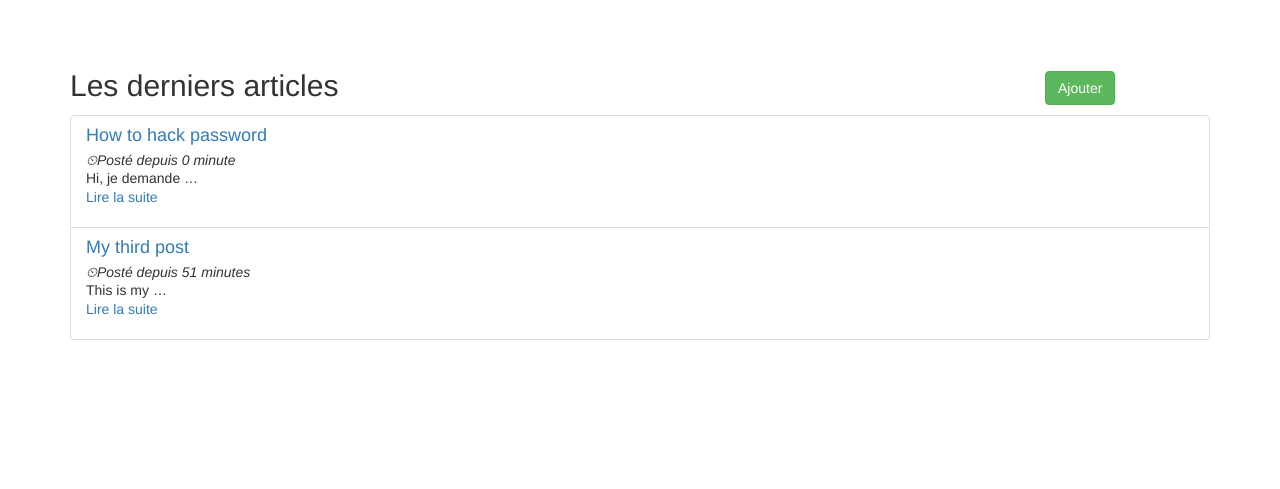
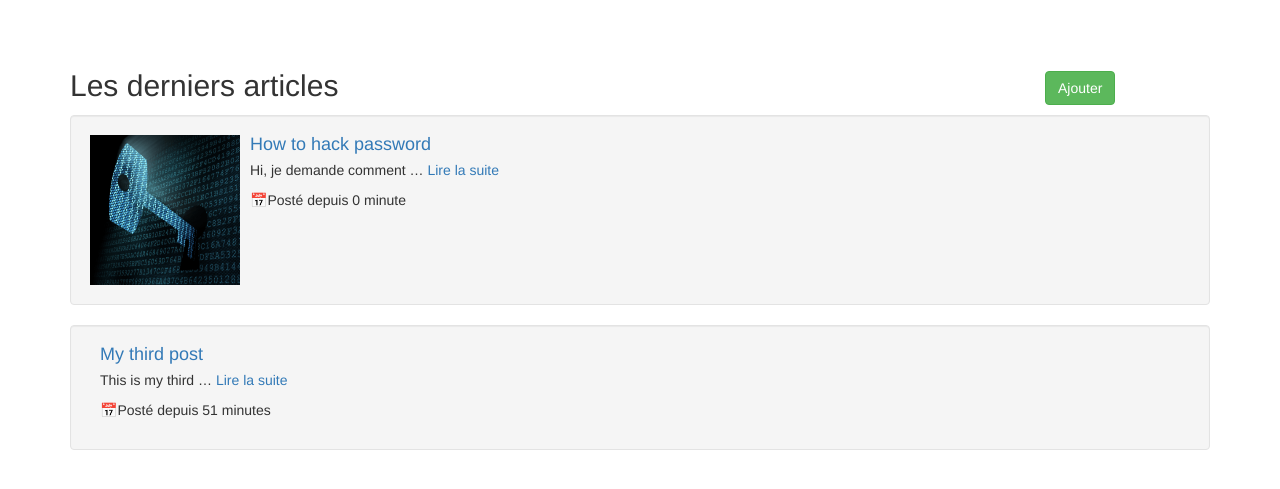
Before and after one commit to bayeassane/my_blog, a Django app: page / in a window 1280 px wide. Shown: the part 51-540 px from the top of the page. Run offline with Django 3.2, Linux system fonts and the light colour scheme; data comes from the database, SQL or seed files in the repository; some libraries are stand-ins or nearby versions.

Commit message:
Réglage affichage list post

```diff
--- a/blog/templates/blog/detail.html
+++ b/blog/templates/blog/detail.html
@@ -4,5 +4,7 @@
 {% block content %}
 <h2>{{ post.title }}</h2>
 <p>{{ post.content }}</p>
-<img class="image-responsive" src="{{ post.image.url }}" alt="{{ post.image }}">
+{% if post.image %}
+    <img class="img-responsive pull-right" src="{{ post.image.url }}" alt="{{ post.image }}">
+{% endif %}
 {% endblock content %}
--- a/blog/templates/blog/list.html
+++ b/blog/templates/blog/list.html
@@ -6,13 +6,23 @@
       <h2 class="right"><a href="{% url 'blog:add_post' %}" class="btn btn-success">Ajouter</a></h2>
    </div>
 </div>
-<div class="list-group">
+<div >
    {% for post in posts %}
-         <div class="list-group-item">
-            <h4 class="list-group-item-heading"><a href="{% url 'blog:detail' post.id %}">{{ post.title }}</a></h4>
-            <p class="list-group-item-text"><em>⏲Posté depuis {{ post.created_at|timesince }}</em></p>
-            <p class="list-group-item-text">{{ post.content|truncatewords:3 }}</p>
-            <p><a href="{% url 'blog:detail' post.id %}">Lire la suite</a></p>
+         <div class="well">
+            <div class="media">
+               <div class="media-left">
+                  {% if post.image %}
+                     <img src="{{ post.image.url }}" alt="{{ post.image.url }}" width="150px" height="150px">
+                  {% endif %}
+               </div>
+
+               <div class="media-body">
+                  <h4 class="media-heading"><a href="{% url 'blog:detail' post.id %}">{{ post.title }}</a></h4>
+                  <p>{{ post.content|truncatewords:4 }} <a href="{% url 'blog:detail' post.id %}">Lire la suite</a></p>
+                  <p>📅Posté depuis {{ post.created_at|timesince }}</p>
+
+               </div>
+            </div>
          </div>
    {% endfor %}
 </div>
```
